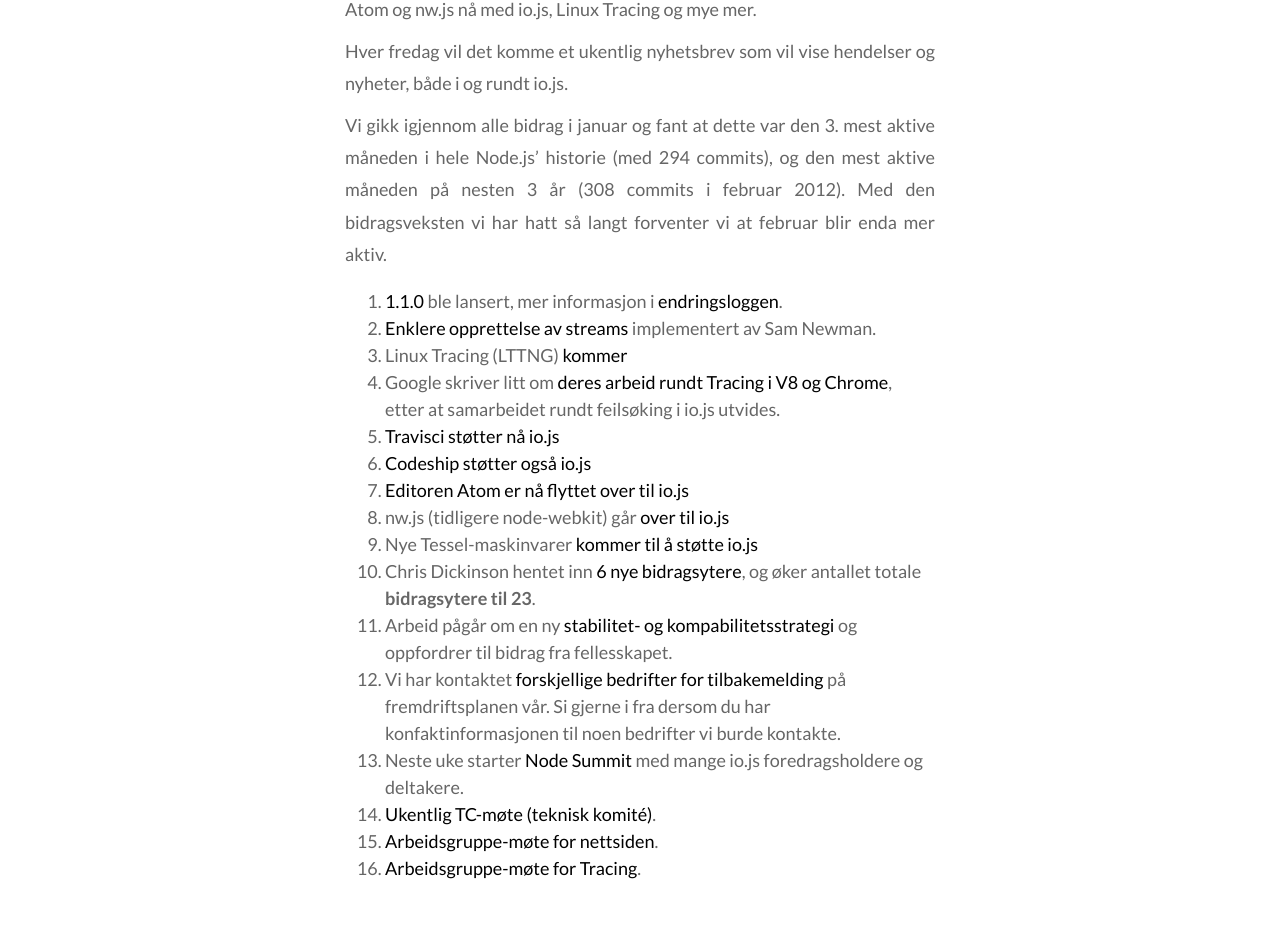
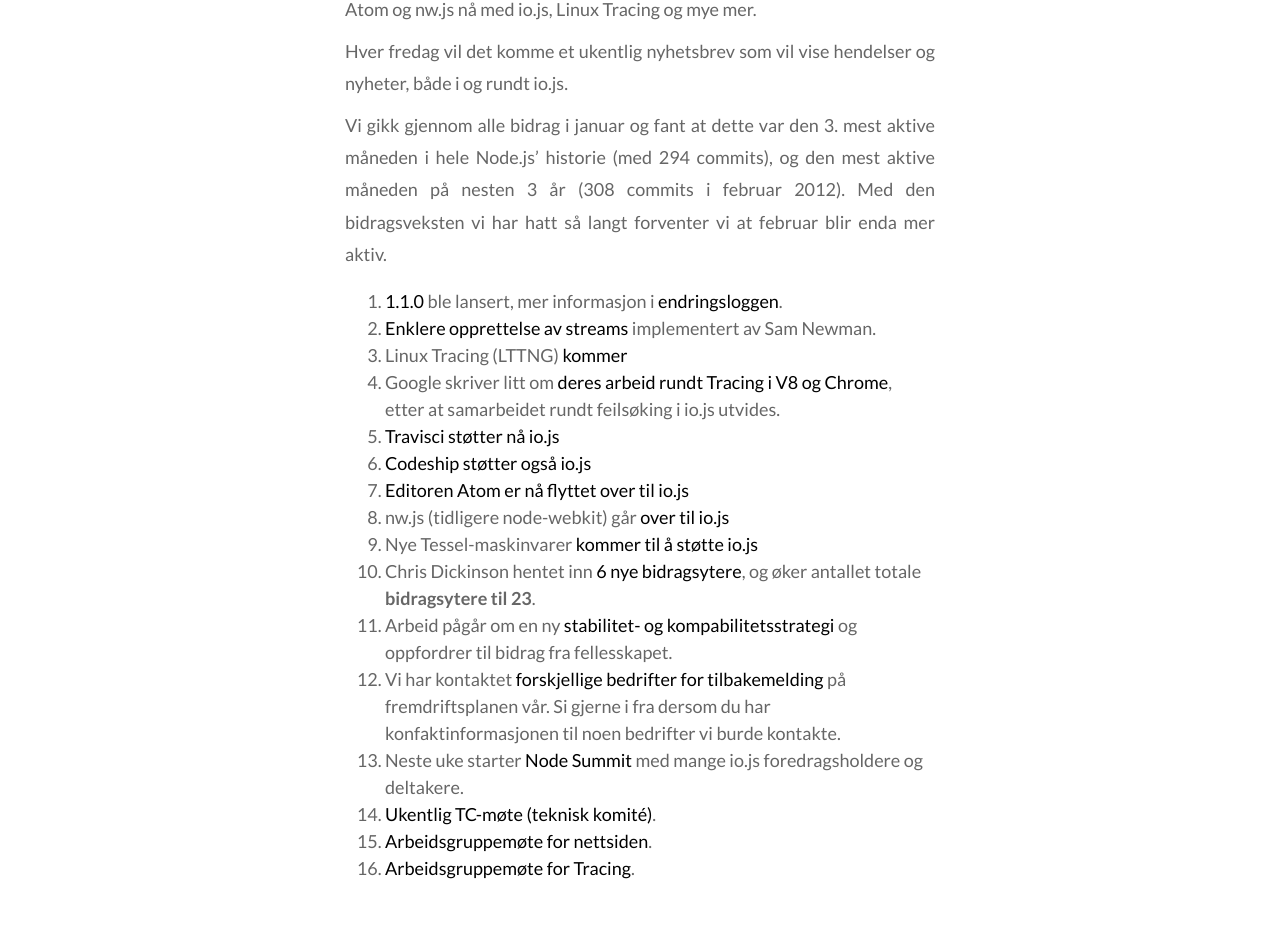
Before and after one commit to nodejs/nodejs-no, a Jekyll site: the page built from _posts/2015-02-06-februar.md, in a window 1280 px wide. Shown: the part 308-1258 px from the top of the page. Built offline with Jekyll 4.4.1, drawn with Linux system fonts in a browser that asks for light colours; Markdown is read by kramdown in place of the engine named in the settings.

Commit message:
Fixes post typos by feedback from @tmn

```diff
--- a/_posts/2015-02-06-februar.md
+++ b/_posts/2015-02-06-februar.md
@@ -13,7 +13,7 @@
 
 Hver fredag vil det komme et ukentlig nyhetsbrev som vil vise hendelser og nyheter, både i og rundt io.js.
 
-Vi gikk igjennom alle bidrag i januar og fant at dette var den 3. mest aktive måneden i hele Node.js' historie (med 294 commits), og den mest aktive måneden på nesten 3 år (308 commits i februar 2012). Med den bidragsveksten vi har hatt så langt forventer vi at februar blir enda mer aktiv.
+Vi gikk gjennom alle bidrag i januar og fant at dette var den 3. mest aktive måneden i hele Node.js' historie (med 294 commits), og den mest aktive måneden på nesten 3 år (308 commits i februar 2012). Med den bidragsveksten vi har hatt så langt forventer vi at februar blir enda mer aktiv.
 
 1. [1.1.0](https://iojs.org/dist/v1.1.0/) ble lansert, mer informasjon i [endringsloggen](https://github.com/iojs/io.js/blob/v1.x/CHANGELOG.md#2015-02-03-version-110-chrisdickinson).
 2. [Enklere opprettelse av streams](https://github.com/iojs/io.js/commit/50daee7243a3f987e1a28d93c43f913471d6885a) implementert av Sam Newman.
@@ -29,5 +29,5 @@
 12. Vi har kontaktet [forskjellige bedrifter for tilbakemelding](https://github.com/iojs/roadmap/issues/13) på fremdriftsplanen vår. Si gjerne i fra dersom du har konfaktinformasjonen til noen bedrifter vi burde kontakte.
 13. Neste uke starter [Node Summit](http://nodesummit.com/) med mange io.js foredragsholdere og deltakere.
 14. [Ukentlig TC-møte (teknisk komité)](https://www.youtube.com/watch?v=IhXa2FmtBI4).
-15. [Arbeidsgruppe-møte for nettsiden](https://www.youtube.com/watch?v=SBJaXUA0lSY).
-16. [Arbeidsgruppe-møte for Tracing](https://www.youtube.com/watch?v=Oar2yB5SPtA).
+15. [Arbeidsgruppemøte for nettsiden](https://www.youtube.com/watch?v=SBJaXUA0lSY).
+16. [Arbeidsgruppemøte for Tracing](https://www.youtube.com/watch?v=Oar2yB5SPtA).
```
